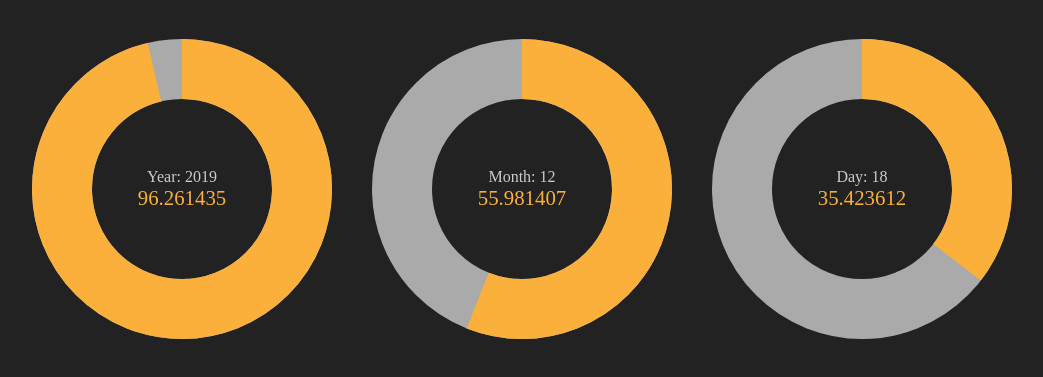
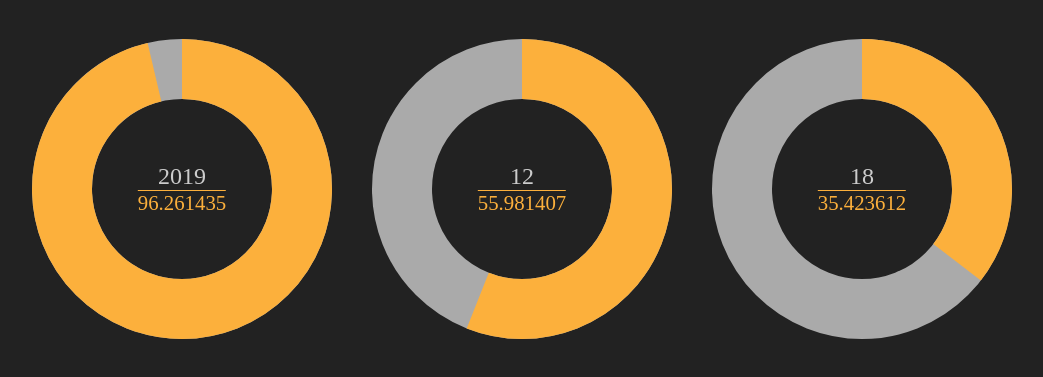
Before and after one commit to ikasty/percent-calendar, a plain HTML site: page docs/index.html in a window 1280 px wide. Shown: the part 61-438 px from the top of the page, without its empty margins (118-1161 px from the left). Drawn offline with nearby package versions, Linux system fonts and the light colour scheme.

Commit message:
update ui

```diff
--- a/docs/index.js
+++ b/docs/index.js
@@ -39,12 +39,11 @@ window.onload = function () {
         month   .animate(month_p);
         day     .animate(day_p);
 
-        year    .setText(`<p class="caption">year:    ${moment().format('Y' )}</p><p class="percent">${percent(year_p)}</p>`);
-        month   .setText(`<p class="caption">month:   ${moment().format('MM')}</p><p class="percent">${percent(month_p)}</p>`);
-        day     .setText(`<p class="caption">day:     ${moment().format('DD')}</p><p class="percent">${percent(day_p)}</p>`);
+        year    .setText(`<p class="caption">${moment().format('Y' )}</p><p class="percent">${percent(year_p)}</p>`);
+        month   .setText(`<p class="caption">${moment().format('MM')}</p><p class="percent">${percent(month_p)}</p>`);
+        day     .setText(`<p class="caption">${moment().format('DD')}</p><p class="percent">${percent(day_p)}</p>`);
         setTimeout(draw, 1000 - Date.now() / 1000 % 1 * 1000);
     };
 
-    setTimeout(draw, 1000 - Date.now() / 1000 % 1 * 1000);
-    Draw();
+    draw();
 };
--- a/docs/style.css
+++ b/docs/style.css
@@ -30,12 +30,14 @@
     color: #222;
     margin: 0;
     text-transform: capitalize;
+    font-size: x-large;
 }
 
 .percent {
     color: #fcb03c;
     font: 1.3em bold;
     margin: 0;
+    border-top: 1px solid;
 }
 
 /* dark theme */
```
